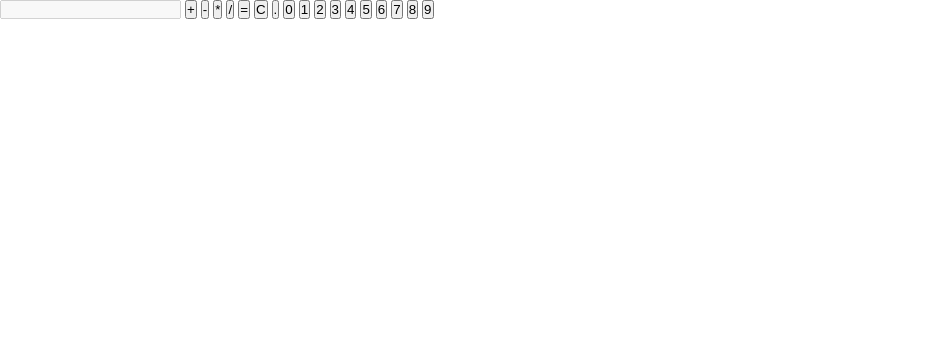
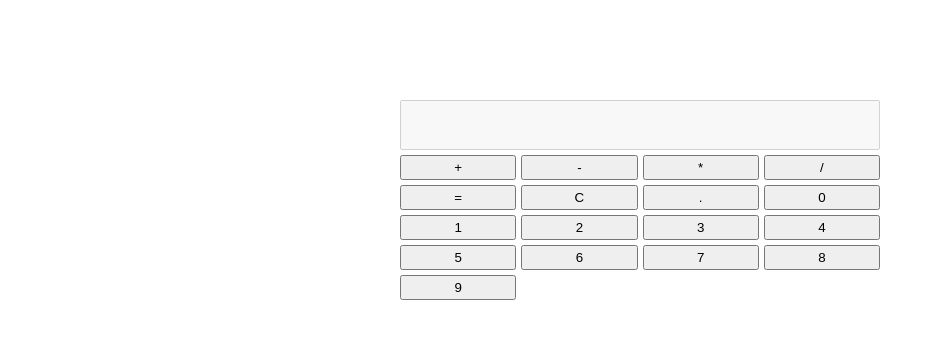
Before and after one commit to nbujri/top-calculator, a plain HTML site: page index.html in a window 1280 px wide. Shown: the whole page, without its empty margins (0-943 px from the left). Drawn offline with Linux system fonts and the light colour scheme.

Commit message:
display set to grid

```diff
--- a/styles.css
+++ b/styles.css
@@ -3,3 +3,21 @@
     padding: 0;
     box-sizing: border-box;
 }
+
+.calculator {
+    max-width: 480px;
+    margin: 100px auto;
+    display: grid;
+    grid-template-columns: repeat(4, 1fr);
+    gap: 5px;
+}
+
+.display {
+    height: 50px;
+    grid-column: 1 / 5;
+    text-align: right;
+}
+
+.btn {
+    height: 25px;
+}
```
